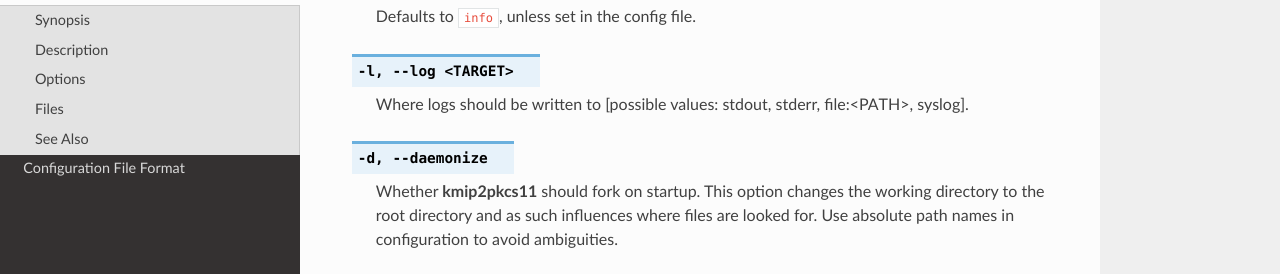
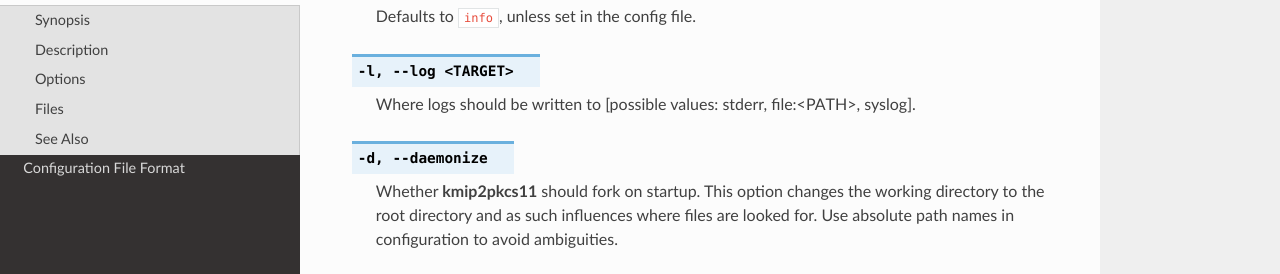
Before and after one commit to NLnetLabs/kmip2pkcs11, a Sphinx documentation site: the page built from doc/manual/source/man/kmip2pkcs11.rst, in a window 1280 px wide and 900 px high, scrolled down 627 px. Shown: the part 163-437 px from the top of the window. Built offline with Sphinx 7.4.7 and the Read the Docs theme 3.1.0, drawn with Linux system fonts in a browser that asks for light colours.

Commit message:
More corrections.

```diff
--- a/doc/manual/source/man/kmip2pkcs11-config.toml.rst
+++ b/doc/manual/source/man/kmip2pkcs11-config.toml.rst
@@ -18,7 +18,7 @@
 
     [daemon]
     log-level = "info"
-    log-target = { type = "stdout" }
+    log-target = { type = "stderr" }
     daemonize = false
 
     [pkcs11]
@@ -173,6 +173,7 @@
 /etc/kmip2pkcs11/config.toml
     Default **kmip2pkcs11** config file.
 
+
 See Also
 --------
 
--- a/doc/manual/source/man/kmip2pkcs11.rst
+++ b/doc/manual/source/man/kmip2pkcs11.rst
@@ -43,7 +43,7 @@
 
 .. option:: -l, --log <TARGET>
 
-          Where logs should be written to [possible values: stdout, stderr,
+          Where logs should be written to [possible values: stderr,
           file:<PATH>, syslog].
 
 .. option:: -d, --daemonize
```
